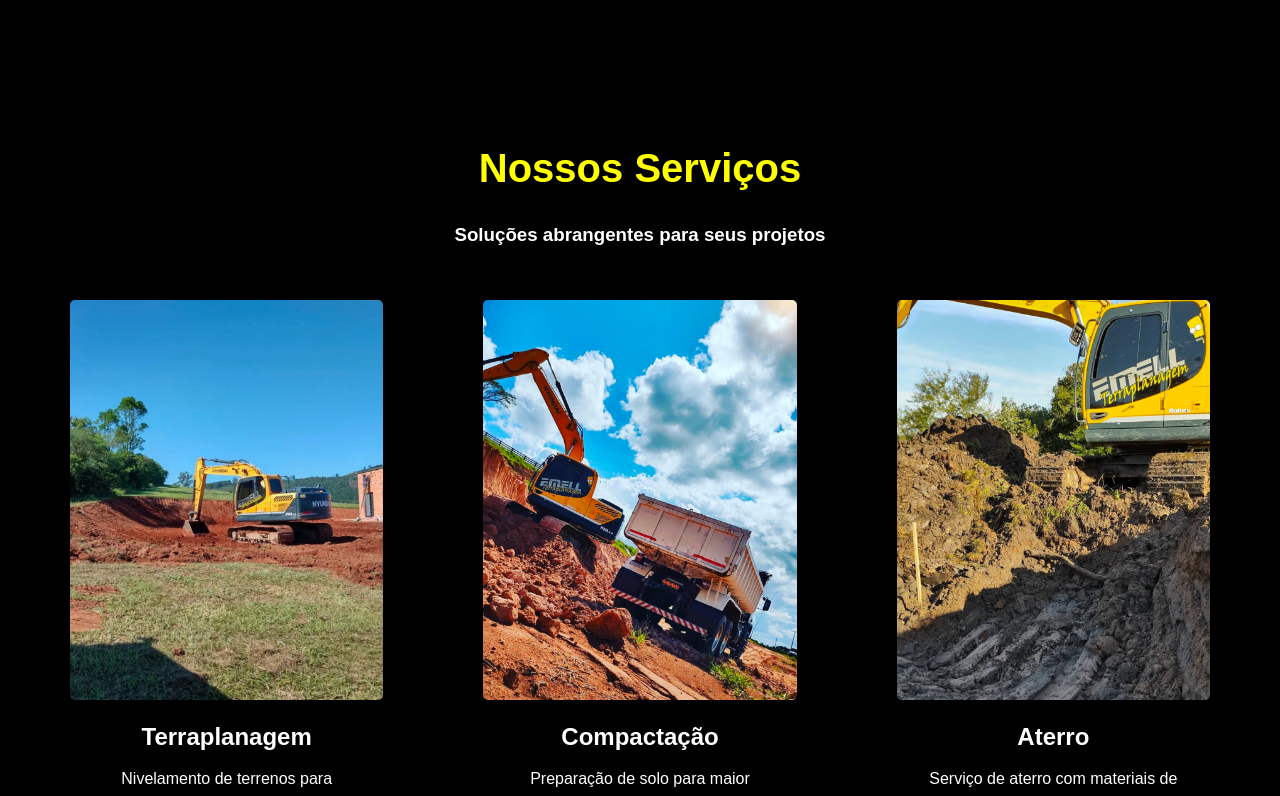
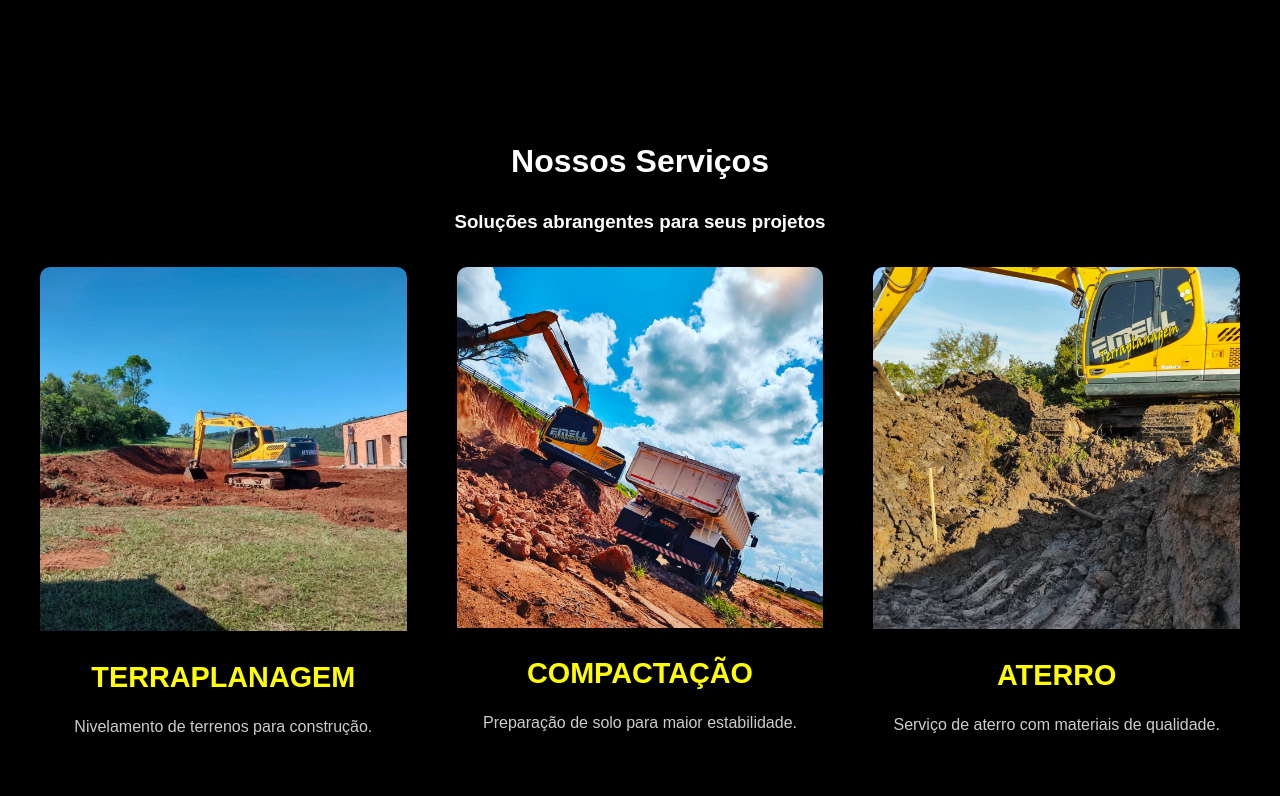
Before and after one commit to Mathluiz23/tremell, a Next.js app: page / in a window 1280 px wide. Shown: the part 1360-2156 px from the top of the page. Built offline with nearby package versions, Linux system fonts and the light colour scheme.

Commit message:
:art: changing service section style

```diff
--- a/src/app/styles/Servicos.module.css
+++ b/src/app/styles/Servicos.module.css
@@ -1,44 +1,77 @@
 .servicos {
   padding: 100px 20px;
   text-align: center;
-  background-color: black;
-  color: #ffffff;
+  background-color: #000;
+  color: #fff;
 }
 
-.servicos h2 {
-  font-size: 2.5rem;
-  margin-bottom: 20px;
-  color: yellow;
+.servicos h2,
+.servicos h3 {
+  animation: slideDown 1s ease-out forwards;
+  opacity: 0;
+  transform: translateY(-20px);
 }
 
 .cards {
   display: grid;
   grid-template-columns: repeat(auto-fit, minmax(300px, 1fr));
-  gap: 100px;
+  gap: 50px;
   margin-top: 30px;
-  margin: 50px;
+  padding: 0 20px;
 }
 
+/* Estado inicial dos cards: invisíveis e deslocados */
 .card {
-  border-bottom: yellow 5px solid;
+  opacity: 0;
+  transform: translateY(50px);
+  transition: opacity 0.8s ease, transform 0.8s ease;
+}
+
+/* Classe aplicada pelo Intersection Observer */
+.card.visible {
+  opacity: 1;
+  transform: translateY(0);
 }
 
 .card img {
   width: 100%;
-  height: 400px;
+  height: auto;
   object-fit: cover;
-  object-position: center top;
-  border-radius: 5px;
+  object-position: center;
+  transition: transform 0.5s ease;
+}
+
+.card:hover img {
+  transform: scale(1.1);
 }
 
 .card h3 {
-  margin: 10px;
-  font-size: 1.5rem;
-  color: #ffffff;
+  margin: 15px;
+  font-size: 1.8rem;
+  color: yellow;
+  text-transform: uppercase;
 }
 
 .card p {
-  margin: 10px;
+  margin: 15px;
   font-size: 1rem;
-  color: #ffffff;
+  color: #ccc;
+  line-height: 1.5;
 }
+
+.imageWrapper {
+  overflow: hidden;
+  border-radius: 10px 10px 0 0;
+}
+
+/* Animação para títulos */
+@keyframes slideDown {
+  from {
+    opacity: 0;
+    transform: translateY(-20px);
+  }
+  to {
+    opacity: 1;
+    transform: translateY(0);
+  }
+}
```
